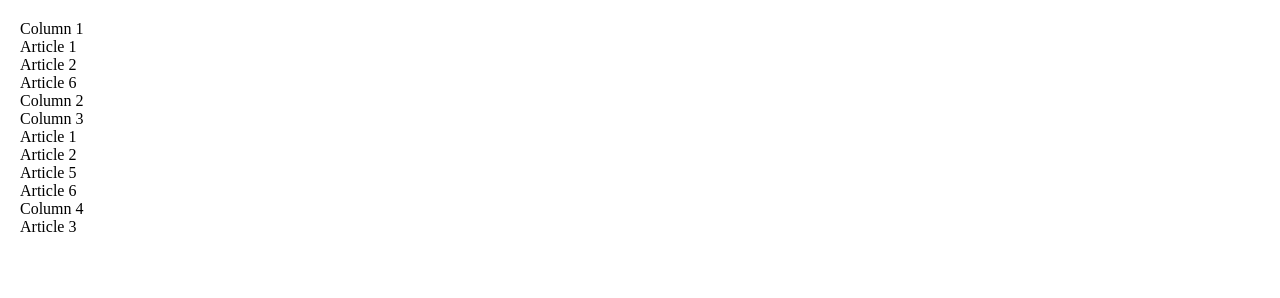
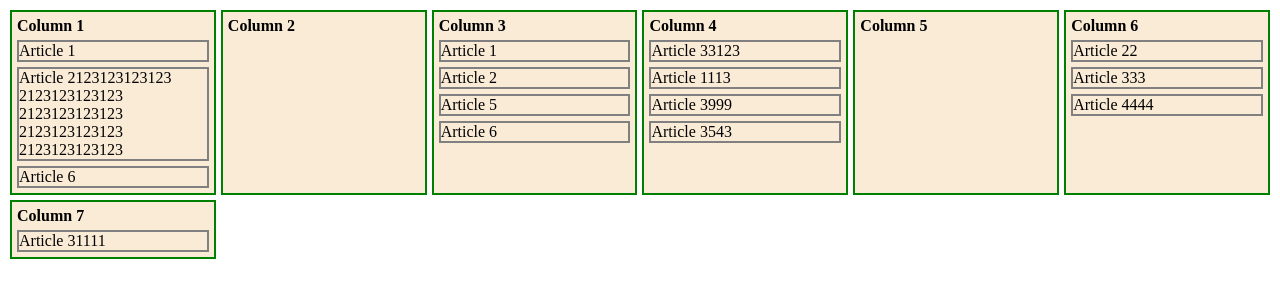
Before and after one commit to holetexvn/responsive-css-grid, a plain HTML site: page index.html in a window 1280 px wide. Drawn offline with Linux system fonts and the light colour scheme.

Commit message:
update style for trello layout

```diff
--- a/index.html
+++ b/index.html
@@ -9,16 +9,16 @@
   </head>
   <body>
     <div class="container">
-      <div class="item-1 item">
+      <div class="col">
         <p>Column 1</p>
         <div class="cards">
           <div class="article">Article 1</div>
-          <div class="article">Article 2</div>
+          <div class="article">Article 2123123123123 2123123123123 2123123123123 2123123123123 2123123123123</div>
           <div class="article">Article 6</div>
         </div>
       </div>
-      <div class="item-2 item"><p>Column 2</p></div>
-      <div class="item-3 item">
+      <div class="col"><p>Column 2</p></div>
+      <div class="col">
         <p>Column 3</p>
         <div class="cards">
           <div class="article">Article 1</div>
@@ -27,10 +27,32 @@
           <div class="article">Article 6</div>
         </div>
       </div>
-      <div class="item-4 item">
+      <div class="col">
         <p>Column 4</p>
         <div class="cards">
-          <div class="article">Article 3</div>
+          <div class="article">Article 33123</div>
+          <div class="article">Article 1113</div>
+          <div class="article">Article 3999</div>
+          <div class="article">Article 3543</div>
+        </div>
+      </div>
+      <div class="col">
+        <p>Column 5</p>
+        <div class="cards">
+        </div>
+      </div>
+      <div class="col">
+        <p>Column 6</p>
+        <div class="cards">
+          <div class="article">Article 22</div>
+          <div class="article">Article 333</div>
+          <div class="article">Article 4444</div>
+        </div>
+      </div>
+      <div class="col">
+        <p>Column 7</p>
+        <div class="cards">
+          <div class="article">Article 31111</div>
         </div>
       </div>
     </div>
--- a/style.css
+++ b/style.css
@@ -5,5 +5,36 @@
 }
 
 body {
-  padding: 20px;
+  padding: 10px;
 }
+
+.container {
+  display: grid;
+
+  grid-template-columns: repeat(auto-fit, minmax(200px, 1fr));
+  column-gap: 5px;
+  row-gap: 5px;
+
+  /* grid-auto-flow: column;
+  grid-auto-columns: minmax(200px, 1fr); */
+}
+
+.col {
+  border: 2px solid green;
+  background-color: antiquewhite;
+  padding: 5px;
+}
+
+.col p {
+  font-weight: bold;
+  margin-bottom: 5px
+}
+
+.col .cards {
+  display: grid;
+  row-gap: 5px;
+}
+
+.article {
+  border: 2px solid gray;
+}
```
